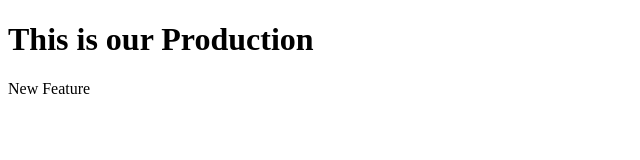
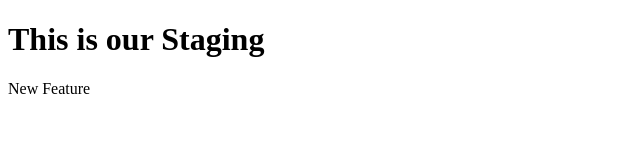
Before and after one commit to 5c4in/github-actions, a plain HTML site: page index.html in a window 1280 px wide. Shown: the whole page, without its empty margins (0-640 px from the left). Drawn offline with Linux system fonts and the light colour scheme.

Commit message:
Changing Text

```diff
--- a/index.html
+++ b/index.html
@@ -7,7 +7,7 @@
     <title>Website</title>
   </head>
   <body>
-    <h1>This is our Production</h1>
+    <h1>This is our Staging</h1>
     <p>New Feature</p>
   </body>
 </html>
```
